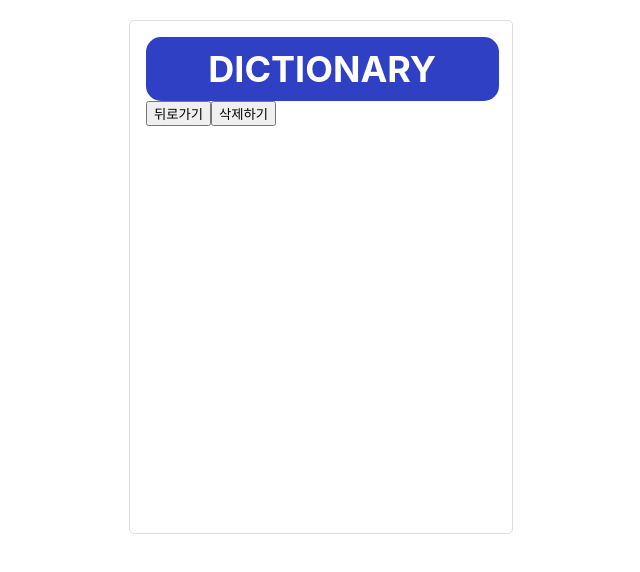
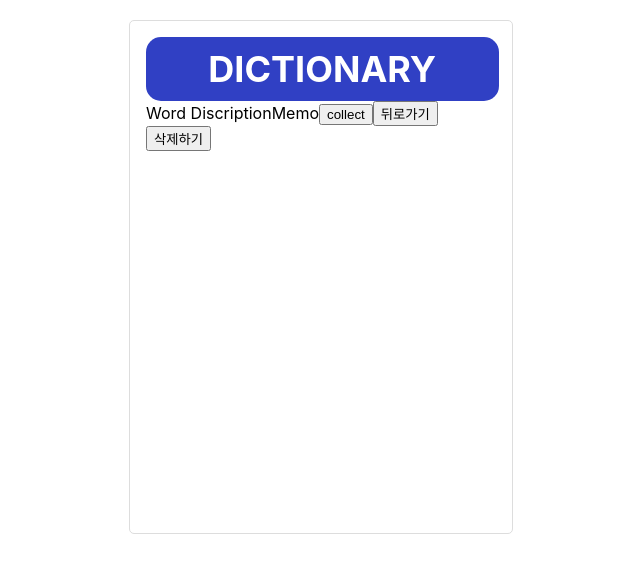
Before and after one commit to oozeume/MiniProject_MyDictionary, a React (Create React App) app in the folder mydictionary/: page /detail/1 in a window 1280 px wide. Shown: the top 572 px of the page, without its empty margins (319-959 px from the left). Built offline with nearby package versions, Linux system fonts and the light colour scheme.

Commit message:
기본 기능 구현 완료

```diff
--- /dev/null
+++ b/mydictionary/src/Collect.js
@@ -0,0 +1,8 @@
+import React from 'react';
+
+const Collect = (props) => {
+
+    return null;
+}
+
+export default Collect;
--- a/mydictionary/src/Detail.js
+++ b/mydictionary/src/Detail.js
@@ -1,7 +1,9 @@
 import React from 'react';
+
 import { useDispatch, useSelector } from "react-redux";
+import { deleteList, updateList } from "./redux/modules/dictionary";
 
-import { deleteList } from "./redux/modules/dictionary";
+import Collect from './Collect';
 
 
 const Detail = (props) => {
@@ -14,16 +16,26 @@ const Detail = (props) => {
 
     return (
         <div>
+            <span>Word</span>
             {dic_list[dic_index] && <h1>{dic_list[dic_index].text}</h1>} {/* 조건부렌더링 */}
-            {dic_list[dic_index] && <p>{dic_list[dic_index].disc}</p>}
+            <span>Discription</span>
+            {dic_list[dic_index] && <h2>{dic_list[dic_index].disc}</h2>}
+            <span>Memo</span>
             {dic_list[dic_index] && <p>{dic_list[dic_index].memo}</p>}
 
+            <button onClick={()=>{
+                dispatch(updateList(dic_index));
+                props.history.goBack();
+            }} >collect</button>
+
             <button onClick={() => {
-                props.history.goBack(); }}>뒤로가기</button>
+                props.history.goBack();
+            }}>뒤로가기</button>
 
             <button onClick={() => {
                 dispatch(deleteList(dic_index));
-                props.history.goBack(); }}>삭제하기</button>
+                props.history.goBack();
+            }}>삭제하기</button>
 
         </div>
     );
--- a/mydictionary/src/DicAdd.js
+++ b/mydictionary/src/DicAdd.js
@@ -14,8 +14,11 @@ const DicAdd = (props) => {
     return (
         <div>
             <ListStyle>
+                <span>Word</span>
                 <ItemStyle ref={input_text} placeholder="단어를 입력하세요."></ItemStyle>
+                <span>Description</span>
                 <ItemStyle ref={input_disc} placeholder="뜻을 입력하세요."></ItemStyle>
+                <span>Memo</span>
                 <ItemStyle ref={input_memo} placeholder="메모를 입력하세요."></ItemStyle>
 
                 <button onClick={() => {
--- a/mydictionary/src/DicList.js
+++ b/mydictionary/src/DicList.js
@@ -5,35 +5,44 @@ import AddIcon from '@material-ui/icons/Add';
 import { useSelector, useDispatch } from 'react-redux';
 
 
+
 const DicList = (props) => {
     const dic_list = useSelector(state => state.dictionary.list);
 
     return (
+        <div>
         <ListStyle>
             {dic_list.map((list, index) => {
                 return (
                     <ItemStyle>
-                        <Item className='list_item' key={index}
+                        <Item className='list_item'
+                        key={index}
+
                             onClick={() => { props.history.push('/detail/' + index); }}>
                             <b>{list.text}</b>
                             <p>{list.disc}</p>
                         </Item>
+                        <ColletBtn
+                            color={list.complited? "orange" : "#F5F5F5"}
+                            >
+                        </ColletBtn>
                     </ItemStyle>
                 );
             })
             }
-            <AddBtn onClick={() => { props.history.push('/dicadd') }} >
+
+        </ListStyle>
+        <AddBtn onClick={() => { props.history.push('/dicadd') }} >
                 <AddIcon />
             </AddBtn>
-
-        </ListStyle>
+        </div>
     );
 }
 
 const ListStyle = styled.div`
     display: flex;
     flex-direction: column;
-    height: 100%;
+    height: 50vh;
     overflow-x: hidden;
     overflow-y: auto;
 `;
@@ -48,8 +57,11 @@ const Item = styled.h3`
 
 `;
 
-const ItemDisc = styled.p`
-
+const ColletBtn = styled.div`
+    width: 0.5px;
+    padding: 8px;
+    background-color: ${props => props.color};
+    border-radius: 50%;
 `;
 
 const AddBtn = styled.button`
@@ -57,6 +69,13 @@ const AddBtn = styled.button`
     background-color: #3040C4;
     padding: 15px;
     border-radius: 15px;
+    position : sticky;
+	top : 0;
+    right: 50px;
+    &:hover{
+        cursor: pointer;
+    }
+
 `;
 
 export default DicList;
--- a/mydictionary/src/redux/modules/dictionary.js
+++ b/mydictionary/src/redux/modules/dictionary.js
@@ -9,7 +9,7 @@ const UPDATE = "dictionary/UPDATE";
 
 const initialState = {
     list: [
-        // { text: '단어이름', disc: '단어뜻' },
+        // { text: '단어이름', disc: '단어뜻' , complited: false},
     ]
 };
 
@@ -30,8 +30,8 @@ export const deleteList = (delete_list) => {
     return { type: DELETE, delete_list };
 }
 
-export const updateList = (dictionary) => {
-    return { type: UPDATE, dictionary };
+export const updateList = (update_list) => {
+    return { type: UPDATE, update_list };
 }
 
 
@@ -44,7 +44,7 @@ export default function reducer(state = initialState, action) {
         }
         case "dictionary/ADD": {
             console.log(state, action);
-            const new_dic_list = [...state.list,  { text: action.text, disc: action.disc, memo: action.memo }];
+            const new_dic_list = [...state.list,  { text: action.text, disc: action.disc, memo: action.memo, complited: false }];
             return { list: new_dic_list };
         }
 
@@ -63,8 +63,8 @@ export default function reducer(state = initialState, action) {
 
         case "dictionary/UPDATE": { // 완료로 상태가 바뀐 리스트가 들어가야한다.
             const dic_list = state.list.map((l, index) => {
-                if (index === action.dictionary) {
-                    return { ...l};
+                if (index === action.update_list) {
+                    return { ...l, complited: true};
                 } else {
                     return l;
                 }
```
